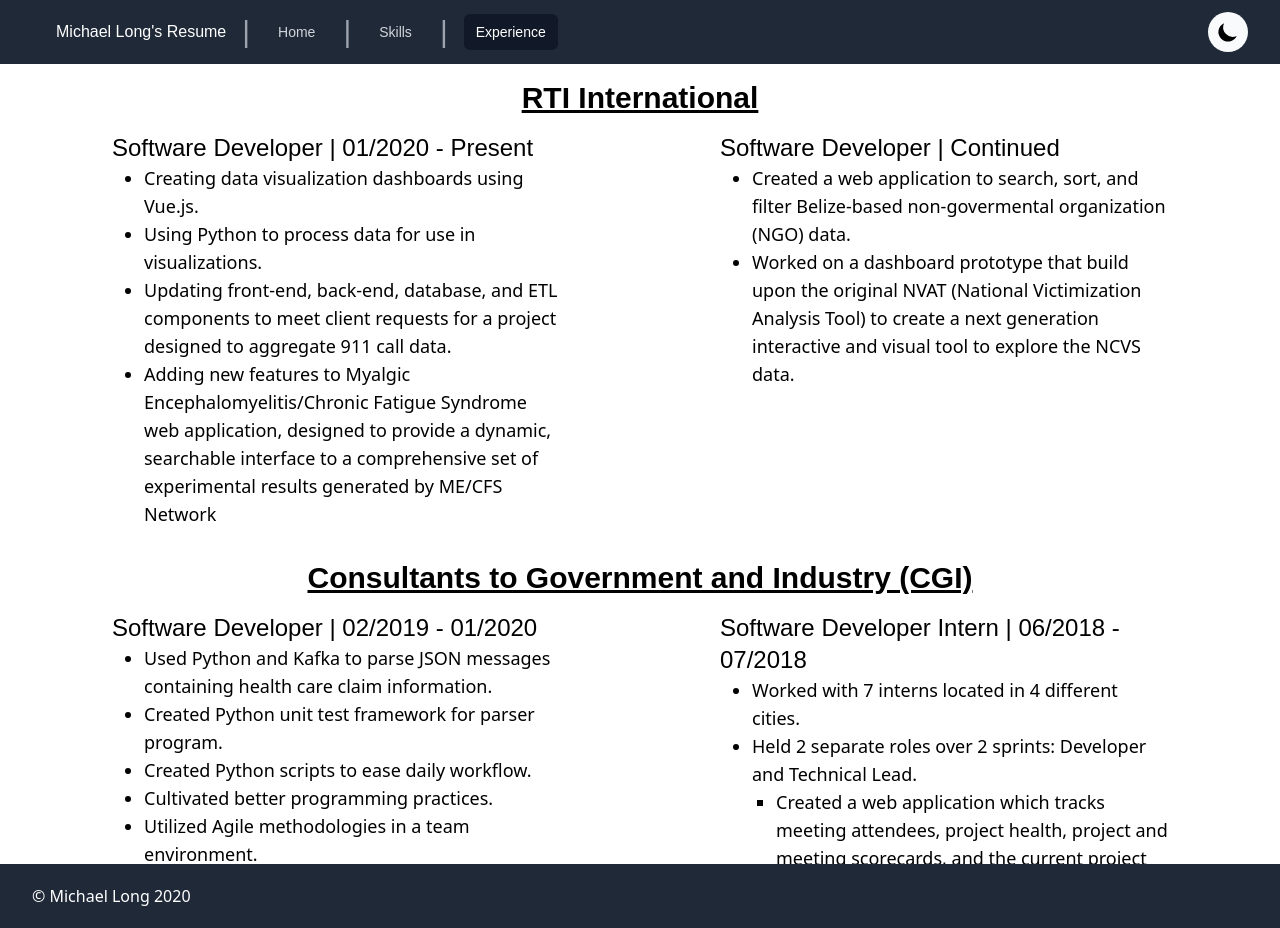
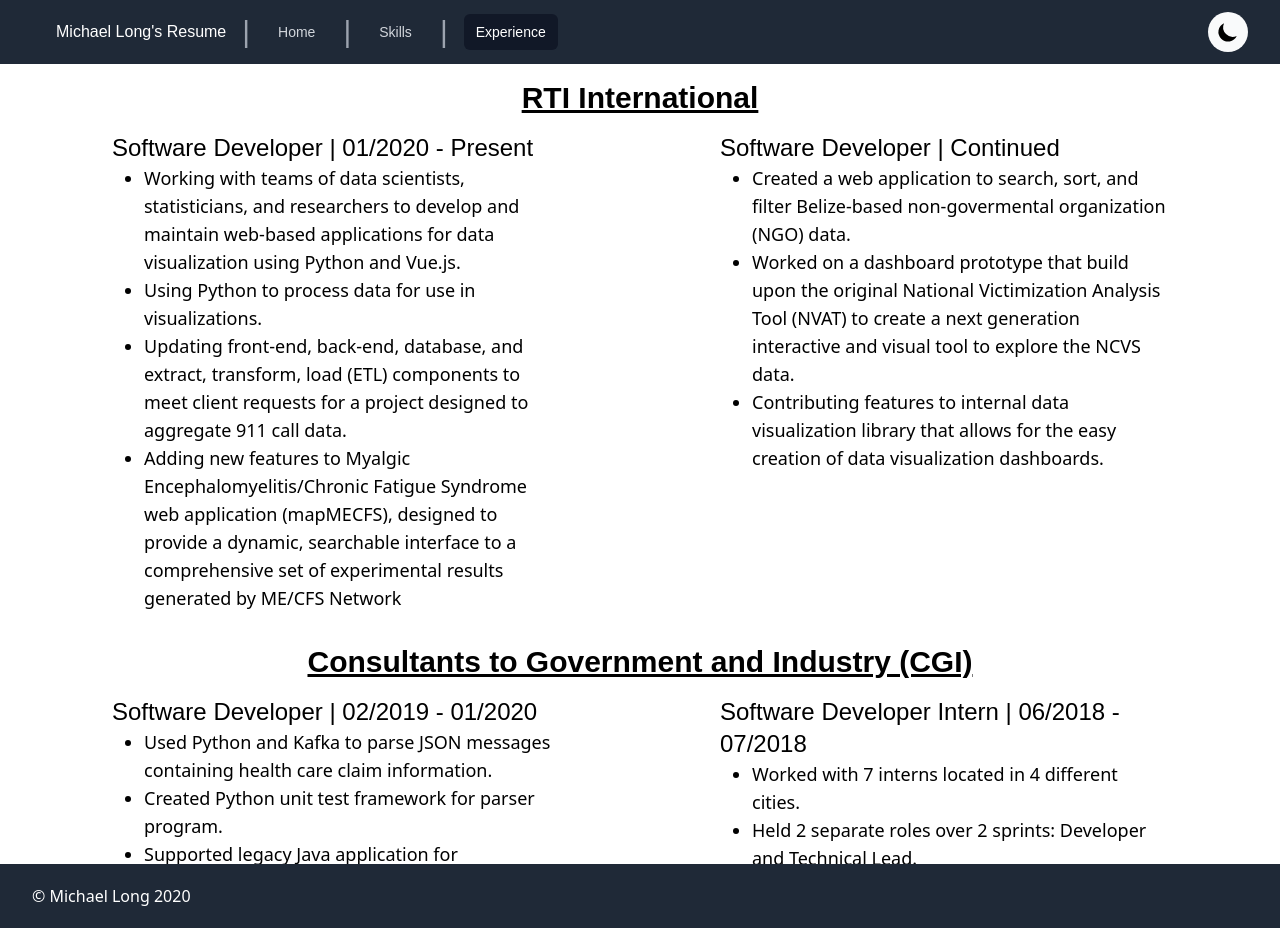
Before and after one commit to michael-long88/resume-vue-tailwind, a Vue app: page /experience in a window 1280 px wide. Built offline with nearby package versions, Linux system fonts and the light colour scheme.

Commit message:
Update experience

```diff
--- a/src/views/Experience.vue
+++ b/src/views/Experience.vue
@@ -25,10 +25,10 @@
             position: 'Software Developer',
             timeline: '01/2020 - Present',
             responsibilities: [
-              'Creating data visualization dashboards using Vue.js.',
+              'Working with teams of data scientists, statisticians, and researchers to develop and maintain web-based applications for data visualization using Python and Vue.js.',
               'Using Python to process data for use in visualizations.',
-              'Updating front-end, back-end, database, and ETL components to meet client requests for a project designed to aggregate 911 call data.',
-              'Adding new features to Myalgic Encephalomyelitis/Chronic Fatigue Syndrome web application, designed to  provide a dynamic, searchable interface to a comprehensive set of experimental results generated by ME/CFS Network'
+              'Updating front-end, back-end, database, and extract, transform, load (ETL) components to meet client requests for a project designed to aggregate 911 call data.',
+              'Adding new features to Myalgic Encephalomyelitis/Chronic Fatigue Syndrome web application (mapMECFS), designed to provide a dynamic, searchable interface to a comprehensive set of experimental results generated by ME/CFS Network'
             ]
           },
           {
@@ -36,7 +36,8 @@
             timeline: 'Continued',
             responsibilities: [
               'Created a web application to search, sort, and filter Belize-based non-govermental organization (NGO) data.',
-              'Worked on a dashboard prototype that build upon the original NVAT (National Victimization Analysis Tool) to create a next generation interactive and visual tool to explore the NCVS data.'
+              'Worked on a dashboard prototype that build upon the original National Victimization Analysis Tool (NVAT) to create a next generation interactive and visual tool to explore the NCVS data.',
+              'Contributing features to internal data visualization library that allows for the easy creation of data visualization dashboards.'
             ]
           }
         ],
@@ -47,9 +48,7 @@
             responsibilities: [
               'Used Python and Kafka to parse JSON messages containing health care claim information.',
               'Created Python unit test framework for parser program.',
-              'Created Python scripts to ease daily workflow.',
-              'Cultivated better programming practices.',
-              'Utilized Agile methodologies in a team environment.'
+              'Supported legacy Java application for transmitting health insurance claim images.'
             ]
           },
           {
```
